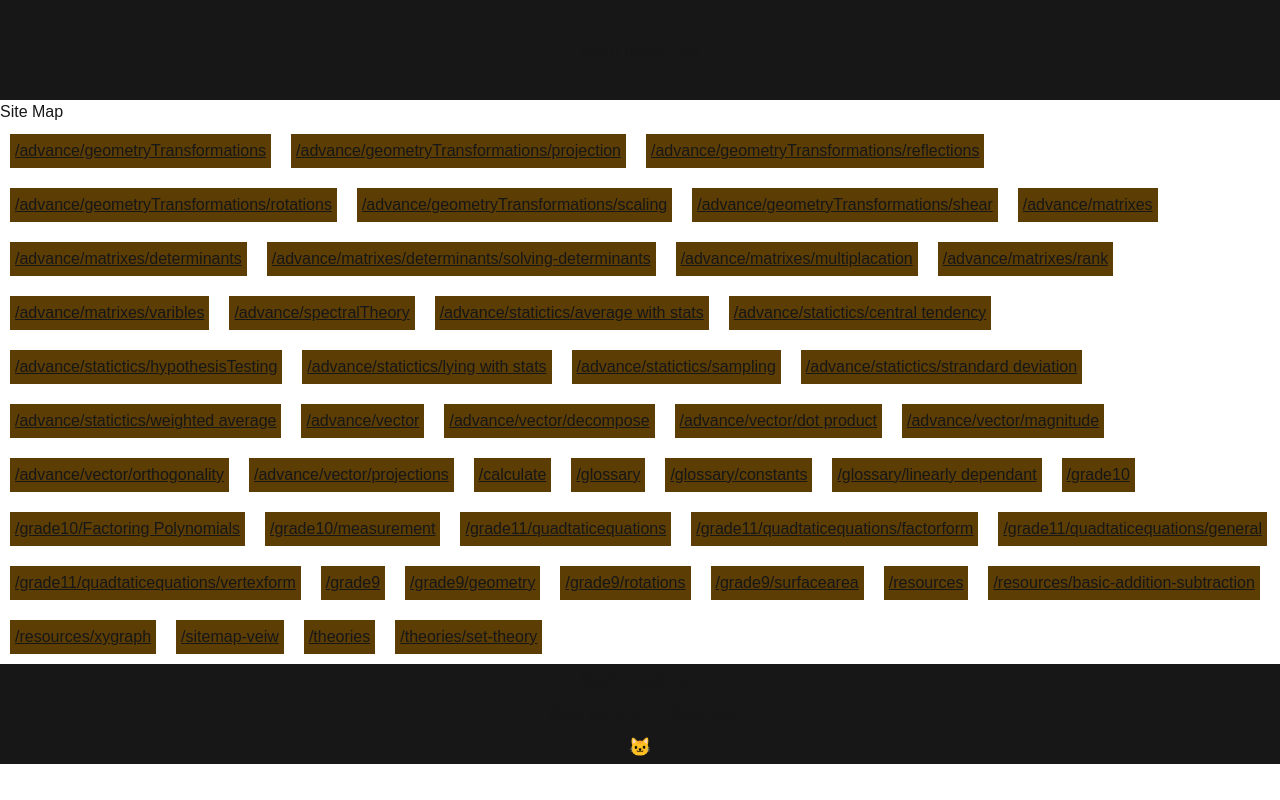
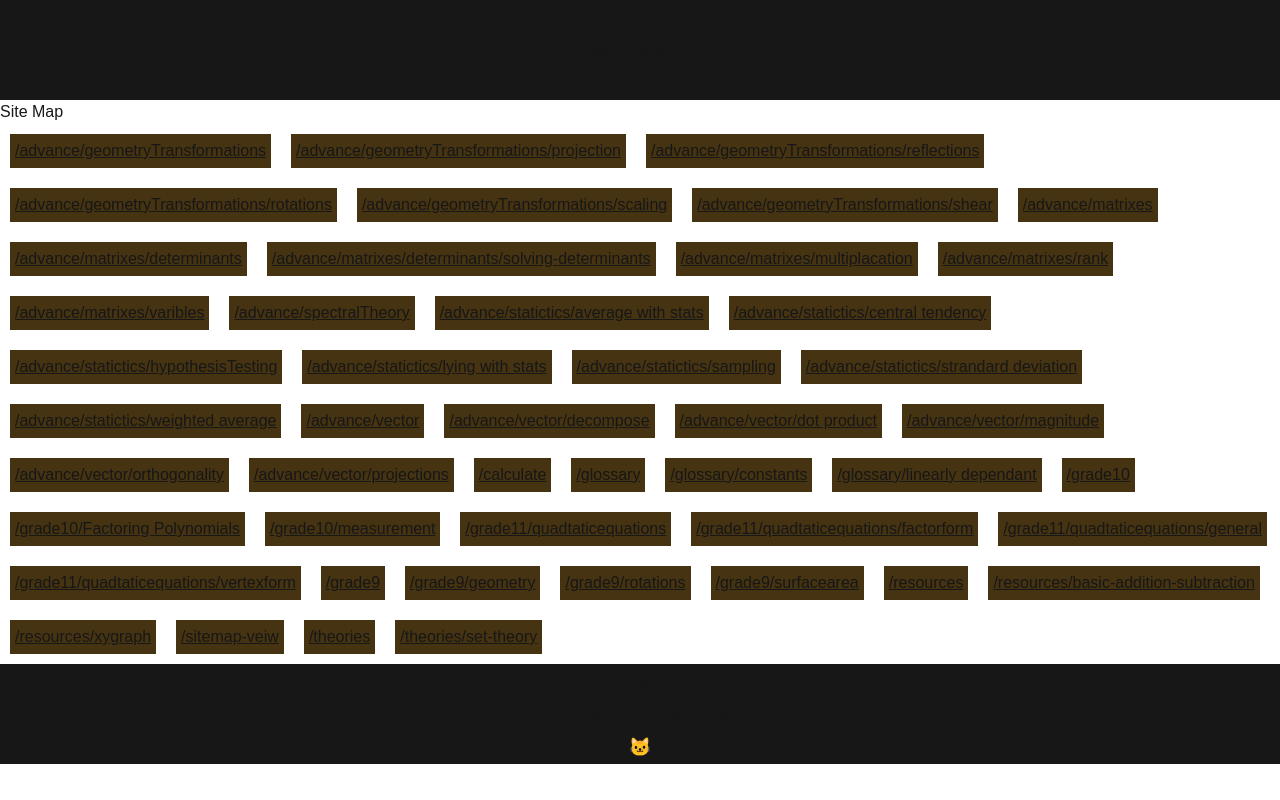
Before and after one commit to RisingSatalite/math-made-fun, a Next.js app: page /sitemap-veiw in a window 1280 px wide. Built offline with nearby package versions, Linux system fonts and the light colour scheme.

Commit message:
better colour

```diff
--- a/src/app/globals.css
+++ b/src/app/globals.css
@@ -37,7 +37,7 @@ a {
 }
 
 .card-display{
-  background-color: rgb(92, 61, 4);
+  background-color: rgb(70, 51, 17);
   padding: 5px;
   margin: 10px;
   display: inline-block;
```
